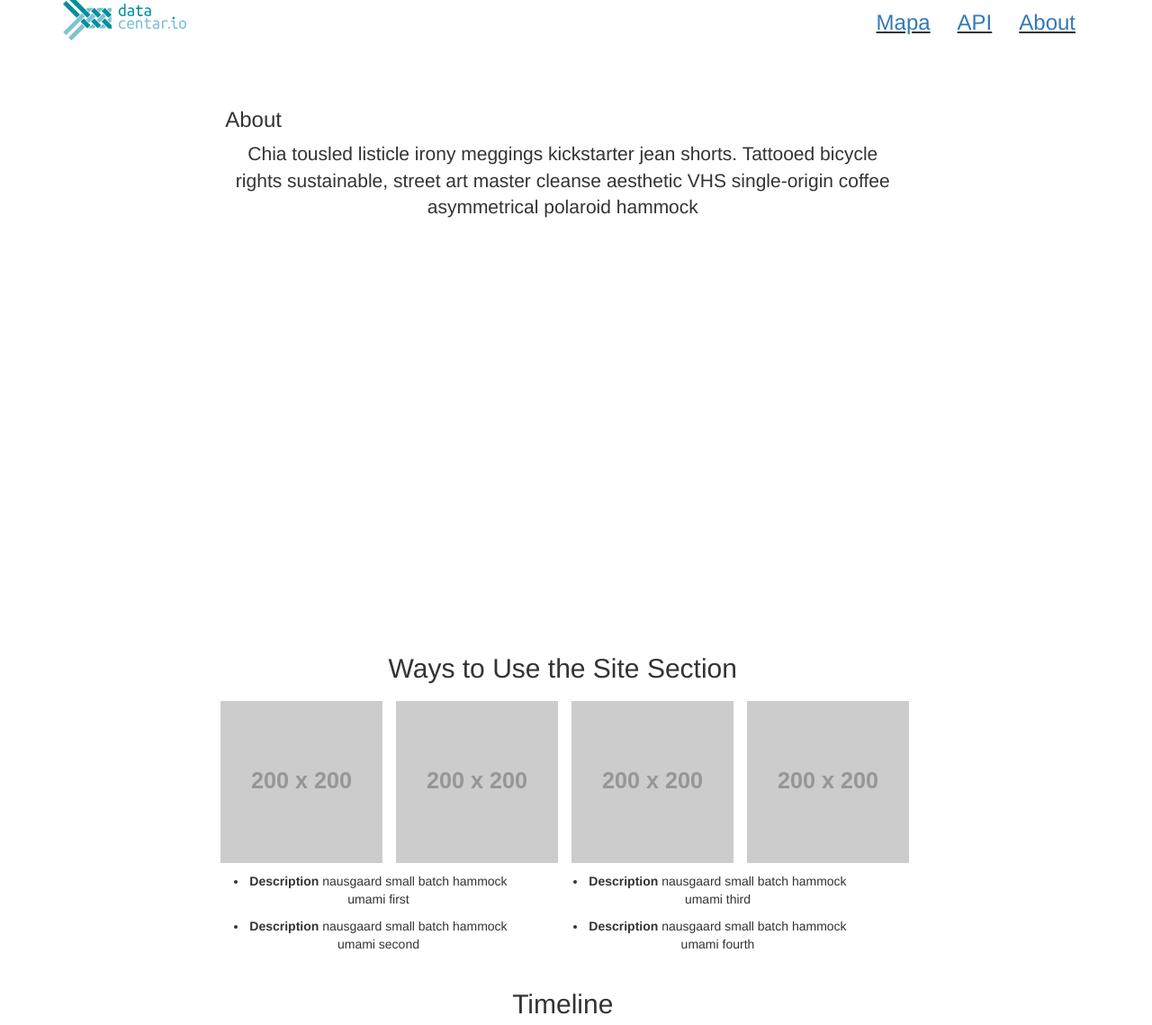
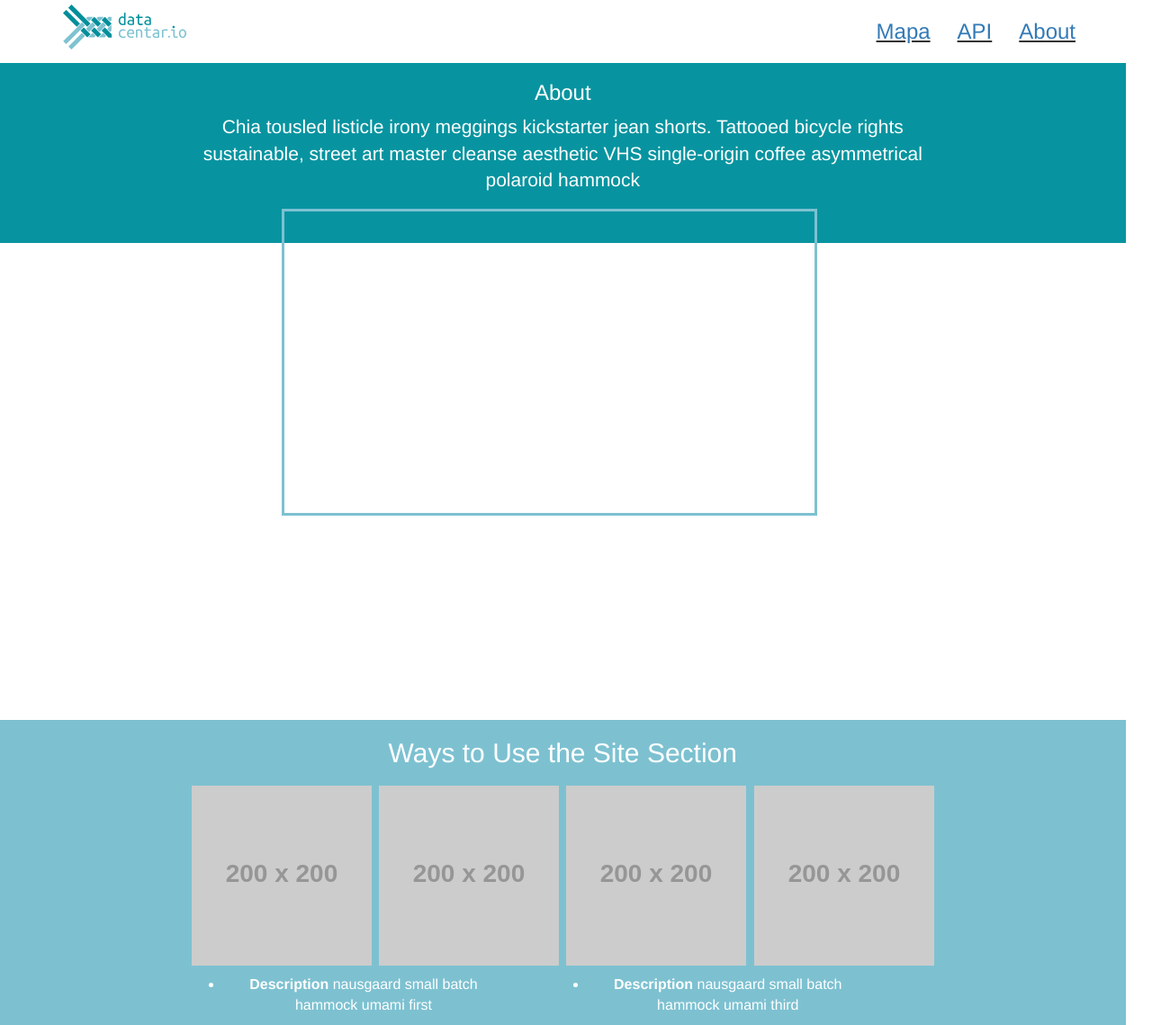
Before and after one commit to crtarsorg/data-centar, a Flask app: page /about/ in a window 1280 px wide. Shown: the top 1139 px of the page at 90% size. Run offline with Flask 2, Linux system fonts and the light colour scheme; grey boxes labelled with a size stand in for pictures from a placeholder-image service; some libraries are stand-ins or nearby versions.

Commit message:
redesign part 2

```diff
--- a/app/static/css/style.css
+++ b/app/static/css/style.css
@@ -1,3 +1,13 @@
+/*==================================
+=            Whole page            =
+==================================*/
+
+body{font-size: 16px;}
+
+/*=====  End of Whole page  ======*/
+
+
+
 /*====================================
 =            Landing page            =
 ====================================*/
@@ -6,12 +16,14 @@
 /* .intro {
     background: url({{ url_for('static', filename='img/intro-bg-%s.jpg'%bg_id)}}) no-repeat bottom center scroll;
 } */
+nav{height: 70px;padding: 10px;}
+
 .padding-10{padding: 10px 0;}
 .section-height{ min-height: 100vh; }
-.intro{padding-top:100px;}
+.intro{padding-top: 70px;}
 
 .btn-white-border,.btn-white-border:hover,.btn-white-border:active{
-    background-color: #008F9B; /* prim-col */
+    background-color: #0794A0; /* prim-col */
     border-color: white;
     border-radius: 10px;
 }
@@ -26,6 +38,7 @@
     overflow: hidden;
     /* max-width: 80%; */
     margin: auto;
+    border: 3px solid #7DC1D1;
 }
 
 .embed-container iframe,
@@ -43,14 +56,14 @@
 }
 
 .primary-color{
-    background-color: #008F9B;
+    background-color: #0794A0;/* #008F9B; */
 }
 .secondary-color{
-    background-color: #7EC2D1;
+    background-color: #7DC1D1;/* #7EC2D1; */
 }
 
 .primary-content-color{
-	color: #008F9B;
+	color: #0794A0;
 }
 .white-content{
 	color: white;
@@ -65,7 +78,7 @@
     height: 270px;
 }
 .negative-margin-5{
-	margin-top: -5%;
+	margin-top: -3%;
 }
 
 select.primary-content-color{
@@ -73,7 +86,7 @@ select.primary-content-color{
 	-moz-appearance:none ;
 	appearance:none ;
 
-	background-color: #008F9B;
+	background-color: #0794A0;
 
 }
 
@@ -90,3 +103,17 @@ select.primary-content-color{
     align-items: center;
 }
 /*=====  End of Landing page  ======*/
+
+/*==================================
+=            about page            =
+==================================*/
+
+.margin-top-10vh{
+	margin-top: 15vh;
+}
+
+.funder-img{
+	border-radius: 10px;
+	border: 2px solid #0794A0;
+}
+/*=====  End of about page  ======*/
--- a/app/templates/layout.html
+++ b/app/templates/layout.html
@@ -72,7 +72,7 @@
 <body id="page-top" data-spy="scroll" data-target=".navbar-fixed-top">
 
     <!-- Navigation -->
-    <nav class="navbar navbar-custom navbar-fixed-top white-background primary-color-content font-lg-custom " role="navigation">
+    <nav class="navbar navbar-custom navbar-fixed-top white-background primary-color-content font-lg-custom margin-top-10" role="navigation">
         <div class="container">
             <div class="navbar-header">
                 <button type="button" class="navbar-toggle" data-toggle="collapse" data-target=".navbar-main-collapse">
@@ -154,7 +154,7 @@
 
 
     <!-- Footer -->
-    <footer class="content-section text-center primary-color white-content ">
+    <footer class="container-fluid content-section text-center primary-color white-content padding-10 margin-10">
 
 
         <h2>Kontaktirajte nas</h2>
--- a/app/templates/mod_about/index.html
+++ b/app/templates/mod_about/index.html
@@ -1,7 +1,7 @@
 {% extends "layout.html" %}
 {% block body %}
 <style>
-.intro{padding-top:100px;}
+/*
 .embed-container {
     position: relative;
     padding-bottom: 56.25%;
@@ -22,29 +22,34 @@
 }
 .padding-10{ padding:10px;}
 .explore-icon{width: 180px;}
+ */
 
-#descHowToUse{
+#descHowToUse {
     columns: 2;
     -webkit-columns: 2;
     -moz-columns: 2;
 }
-li{
+
+li {
     max-width: 80%;
 }
 
-#timelineImg{
+#timelineImg {
     max-width: 100%;
     min-height: 50%;
 }
-#fundersList{
+
+#fundersList {
     columns: 4;
     -webkit-columns: 4;
     -moz-columns: 4;
 }
-.funder-img{ width: 150px;}
+
+.funder-img {
+    width: 150px;
+}
 </style>
 <script>
-
 //https://developers.google.com/youtube/player_parameters?hl=en
 
 var tag = document.createElement('script');
@@ -63,51 +68,52 @@ li{
         playerVars: {
             'showinfo': 0,
             /*'controls': 1,*/
-         'autohide':1
+            'autohide': 1
         }
 
     });
 }
 
-  $(function(){
-  	$(".explore-icon").hover(function(){
+$(function() {
+    $(".explore-icon").hover(function() {
         //if active, don't change
         //change ul content
-  		var random = function() {return Math.floor(Math.random() * 10);}
+        var random = function() {
+            return Math.floor(Math.random() * 10);
+        }
 
 
         $("#descHowToUse").html("");
-  		$("#descHowToUse").append($("<li>").append("<p>Some Text." + random() + "</p>"));
-  		$("#descHowToUse").append($("<li>").append("<p>Some Text." + random() + "</p>"));
-  		$("#descHowToUse").append($("<li>").append("<p>Some Text." + random() + "</p>"));
-  		$("#descHowToUse").append($("<li>").append("<p>Some Text." + random() + "</p>"));
+        $("#descHowToUse").append($("<li>").append("<p>Some Text.<br/>Nesto nesto" + random() + "</p>"));
+        $("#descHowToUse").append($("<li>").append("<p>Some Text.<br/>Nesto nesto" + random() + "</p>"));
+        $("#descHowToUse").append($("<li>").append("<p>Some Text.<br/>Nesto nesto" + random() + "</p>"));
+        $("#descHowToUse").append($("<li>").append("<p>Some Text.<br/>Nesto nesto" + random() + "</p>"));
     })
 })
 </script>
-
-<header class="intro">
+<header class="intro section-height">
     <div class="intro-body">
-        <div class="container">
-            <div class="row">
+        <div class="" >
+            <div class=" white-content primary-color height-110 ">
                 <div class="col-md-8 col-md-offset-2">
-                    <h3>About</h3>
+                    <h3 class="text-center">About</h3>
                     <p class="text-center lead">
-                        Chia tousled listicle irony meggings kickstarter jean shorts. Tattooed bicycle rights sustainable, street art master cleanse aesthetic VHS single-origin coffee asymmetrical polaroid hammock</em>
+                        Chia tousled listicle irony meggings kickstarter jean shorts. Tattooed bicycle rights sustainable, street art master cleanse aesthetic VHS single-origin coffee asymmetrical polaroid hammock
                     </p>
+                </div>
+            </div>
+            <div class="row overlay-video">
+                <div class="col-md-6 col-md-offset-3 negative-margin-5">
                     <div class="embed-container">
                         <div id="ytPlayerAbout"></div>
                     </div>
-
-
-                    <img src="" alt="">
                 </div>
             </div>
         </div>
     </div>
 </header>
-
 <!-- Ways to Use the Site Section -->
-<section id="howToUseS" class="container content-section text-center">
+<section id="howToUseS" class="container-fluid section-height content-section text-center secondary-color white-content ">
     <div class="row">
         <div class="col-lg-8 col-lg-offset-2">
             <h2>Ways to Use the Site Section</h2>
@@ -137,57 +143,52 @@ li{
                     </li>
                 </ul>
             </div>
-
         </div>
     </div>
 </section>
-
 <!-- Timeline Section -->
-<section id="timelineS" class="container content-section text-center">
+<section id="timelineS" class="container-fluid  section-height content-section text-center primary-content-color">
     <div class="row">
         <div class="col-lg-8 col-lg-offset-2">
             <h2>Timeline</h2>
             <img id="timelineImg" src="https://www.trust-i.net/images/timeline.png" alt="">
 
-
-            <p>The Future Lorem ipsum dolor sit amet, consectetur adipisicing elit. Illo facilis molestias, repudiandae omnis! Voluptate minima minus atque asperiores sint harum omnis molestiae pariatur animi, corporis quam alias, fuga consectetur culpa?</p>
+            <p class="margin-top-10vh">The Future Lorem ipsum dolor sit amet, consectetur adipisicing elit. Illo facilis molestias, repudiandae omnis! Voluptate minima minus atque asperiores sint harum omnis molestiae pariatur animi, corporis quam alias, fuga consectetur culpa?</p>
         </div>
     </div>
 </section>
-
 <!-- Funders Section -->
-<section id="fundersS" class="container content-section text-center">
+<section id="fundersS" class="container-fluid content-section text-center primary-content-color">
     <div class="row">
         <div class="col-lg-8 col-lg-offset-2">
             <h2>Funders Section</h2>
             <div class="row text-center">
-           		<div class="col-md-3 col-xs-6 padding-10">
-           			<img src="http://placehold.it/200x100" alt="" class="funder-img">
+                <div class="col-md-3 col-xs-6 padding-10 funder-img-frame">
+                    <img src="http://placehold.it/150x130" alt="" class="funder-img">
                 </div>
-           		<div class="col-md-3 col-xs-6 padding-10">
-           			<img src="http://placehold.it/200x100" alt="" class="funder-img">
+                <div class="col-md-3 col-xs-6 padding-10 funder-img-frame">
+                    <img src="http://placehold.it/150x130" alt="" class="funder-img">
                 </div>
-           		<div class="col-md-3 col-xs-6 padding-10">
-           			<img src="http://placehold.it/200x100" alt="" class="funder-img">
+                <div class="col-md-3 col-xs-6 padding-10 funder-img-frame">
+                    <img src="http://placehold.it/150x130" alt="" class="funder-img">
                 </div>
-           		<div class="col-md-3 col-xs-6 padding-10">
-           			<img src="http://placehold.it/200x100" alt="" class="funder-img">
+                <div class="col-md-3 col-xs-6 padding-10 funder-img-frame">
+                    <img src="http://placehold.it/150x130" alt="" class="funder-img">
                 </div>
-           		<div class="col-md-3 col-xs-6 padding-10">
-           			<img src="http://placehold.it/200x100" alt="" class="funder-img">
+                <div class="col-md-3 col-xs-6 padding-10 funder-img-frame">
+                    <img src="http://placehold.it/150x130" alt="" class="funder-img">
                 </div>
-           		<div class="col-md-3 col-xs-6 padding-10">
-           			<img src="http://placehold.it/200x100" alt="" class="funder-img">
+                <div class="col-md-3 col-xs-6 padding-10 funder-img-frame">
+                    <img src="http://placehold.it/150x130" alt="" class="funder-img">
                 </div>
-           		<div class="col-md-3 col-xs-6 padding-10">
-           			<img src="http://placehold.it/200x100" alt="" class="funder-img">
+                <div class="col-md-3 col-xs-6 padding-10 funder-img-frame">
+                    <img src="http://placehold.it/150x130" alt="" class="funder-img">
                 </div>
-           		<div class="col-md-3 col-xs-6 padding-10">
-           			<img src="http://placehold.it/200x100" alt="" class="funder-img">
+                <div class="col-md-3 col-xs-6 padding-10 funder-img-frame">
+                    <img src="http://placehold.it/150x130" alt="" class="funder-img">
                 </div>
             </div>
         </div>
     </div>
 </section>
-
 {% endblock %}
--- a/app/templates/mod_landing_page/index.html
+++ b/app/templates/mod_landing_page/index.html
@@ -62,7 +62,7 @@ $(function () {
 <header class="intro section-height">
     <div class="intro-body">
         <div>
-          <div class="row height-110 white-content primary-color">
+          <div class="height-110 white-content primary-color">
            <div class="col-md-8 col-md-offset-2 height-110">
             <h3 class="text-center">Welcome</h3>
                      <p class="text-center lead">
```
Lines whose indentation alone changed are shown as unchanged.
